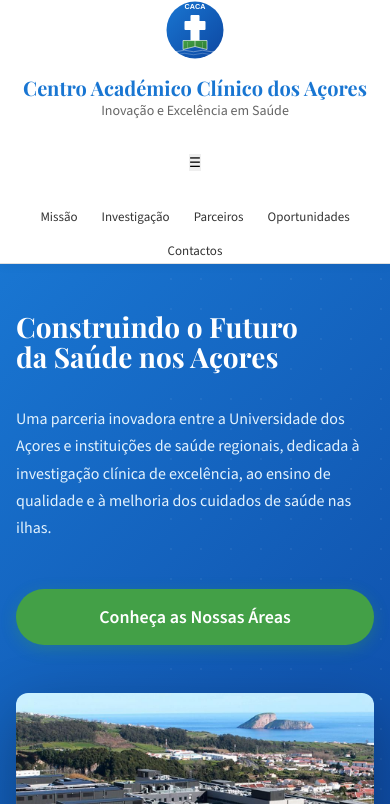
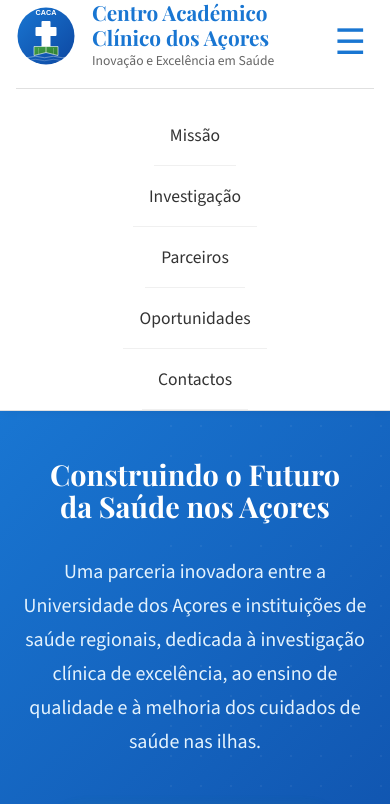
Before and after one commit to xaviluisxavier/CACA_Landing_Page, a plain HTML site: page index.html in a window 390 px wide. Both pictures are taken after a click on the button "Abrir menu". Shown: the top 804 px of the page. Drawn offline with nearby package versions, Linux system fonts and the light colour scheme.

Commit message:
Refactor CSS for improved readability and responsiveness
Removed unnecessary comments and adjusted spacing variables for consistency. Updated font sizes and layout properties for better responsiveness.

```diff
--- a/style.css
+++ b/style.css
@@ -1,5 +1,4 @@
 :root {
-    /* Cores */
     --color-primary: #1976D2;
     --color-primary-dark: #0D47A1;
     --color-secondary: #43A047;
@@ -7,38 +6,34 @@
     --color-accent-orange: #FF6F00;
     --color-accent-purple: #7B1FA2;
     --color-accent-red: #C62828;
-
-    /* Neutros */
     --color-white: #FFFFFF;
     --color-off-white: #F8F9FA;
     --color-light-gray: #E0E0E0;
     --color-gray: #666666;
     --color-dark-gray: #333333;
     --color-navy: #1A237E;
-
-    /* Tipografia */
     --font-display: 'Playfair Display', serif;
     --font-body: 'Source Sans 3', sans-serif;
-
-    /* Espaçamento */
     --spacing-xs: 0.5rem;
     --spacing-sm: 1rem;
     --spacing-md: 2rem;
     --spacing-lg: 3rem;
     --spacing-xl: 4rem;
     --spacing-2xl: 6rem;
-
-    /* Layout */
     --container-width: 1200px;
     --border-radius: 12px;
     --transition: all 0.3s ease;
 }
 
-/* RESET & BASE */
 * {
     margin: 0;
     padding: 0;
     box-sizing: border-box;
+}
+
+html, body {
+    max-width: 100vw;
+    overflow-x: hidden;
 }
 
 html {
@@ -51,7 +46,6 @@ body {
     line-height: 1.6;
     color: var(--color-dark-gray);
     background-color: var(--color-off-white);
-    overflow-x: hidden;
 }
 
 img {
@@ -93,16 +87,18 @@ button {
 
 .header-content {
     display: flex;
+    flex-direction: row;
     justify-content: space-between;
     align-items: center;
-    padding: var(--spacing-sm) var(--spacing-md);
-    gap: var(--spacing-md);
+    padding: 1rem var(--spacing-md);
+    width: 100%;
 }
 
 .logo-section {
     display: flex;
+    flex-direction: row;
     align-items: center;
-    gap: var(--spacing-sm);
+    gap: 1rem;
 }
 
 .logo {
@@ -114,6 +110,7 @@ button {
 .site-title {
     display: flex;
     flex-direction: column;
+    justify-content: center;
 }
 
 .title-main {
@@ -122,31 +119,50 @@ button {
     font-weight: 700;
     color: var(--color-primary);
     line-height: 1.2;
+    margin: 0;
+    white-space: nowrap;
 }
 
 .title-sub {
-    font-size: 0.875rem;
+    font-size: 0.9rem;
     color: var(--color-gray);
     font-weight: 400;
+    margin: 0;
+    display: block;
+    white-space: nowrap;
+}
+
+.main-nav {
+    display: flex;
+    align-items: center;
 }
 
 .main-nav ul {
     display: flex;
-    gap: var(--spacing-md);
+    flex-direction: row;
+    align-items: center;
+    gap: 1.5rem;
+    margin: 0;
+    padding: 0;
 }
 
 .main-nav a {
-    font-size: 0.9375rem;
+    font-size: 1rem;
     font-weight: 500;
     color: var(--color-dark-gray);
-    padding: var(--spacing-xs) var(--spacing-sm);
+    padding: 0.5rem 1rem;
     border-radius: 6px;
+    display: block;
 }
 
 .main-nav a:hover,
 .main-nav a:focus-visible {
     color: var(--color-primary);
     background-color: rgba(25, 118, 210, 0.08);
+}
+
+.mobile-menu-toggle {
+    display: none;
 }
 
 .hero {
@@ -243,23 +259,22 @@ section {
     font-style: italic;
 }
 
-/* Estado inicial: Escondido e encolhido */
 .research-areas {
     overflow: hidden;
     max-height: 0;
     padding-top: 0;
     padding-bottom: 0;
-    transition:
-        max-height 0.8s ease-in-out,
-        padding 0.8s ease-in-out,
-        opacity 0.4s ease;
+    visibility: hidden;
+    opacity: 0;
+    transition: max-height 0.8s ease-in-out, padding 0.8s ease-in-out, visibility 0.8s, opacity 0.4s ease;
 }
 
-/* Estado ativo: Visível e expandido */
 .research-areas.visible {
     max-height: 2000px;
     padding-top: 40px;
     padding-bottom: 40px;
+    visibility: visible;
+    opacity: 1;
 }
 
 .research-grid {
@@ -415,6 +430,27 @@ section {
     color: var(--color-gray);
 }
 
+.grafico-placeholder {
+    width: 100%;
+    height: 300px;
+    background-color: transparent;
+    overflow: hidden;
+    position: relative;
+}
+
+#opportunityChart {
+    width: 100%;
+    max-width: 100%;
+    height: 100%;
+    display: block;
+}
+
+#opportunityChart:focus-visible {
+    outline: 3px solid var(--color-primary);
+    outline-offset: 4px;
+    border-radius: 8px;
+}
+
 .contacts {
     background-color: var(--color-white);
 }
@@ -435,7 +471,7 @@ section {
 
 .contact-info-title,
 .contact-form-title {
-    font-size: 1.5rem;
+    font-size: 1.2rem;
     font-weight: 700;
     color: var(--color-dark-gray);
     margin-bottom: var(--spacing-md);
@@ -447,7 +483,7 @@ section {
 
 .contact-label {
     display: block;
-    font-size: 2.5rem;
+    font-size: 2.1rem;
     font-weight: 600;
     color: var(--color-primary);
     margin-bottom: var(--spacing-xs);
@@ -499,6 +535,7 @@ section {
 
 .form-group input,
 .form-group textarea {
+    width: 100%;
     padding: 0.75rem;
     border: 1px solid var(--color-light-gray);
     border-radius: 6px;
@@ -506,6 +543,7 @@ section {
     font-size: 0.9375rem;
     transition: var(--transition);
     background-color: var(--color-white);
+    box-sizing: border-box;
 }
 
 .form-group input:focus,
@@ -612,14 +650,68 @@ section {
     font-size: 0.875rem;
 }
 
-#opportunityChart {
-    width: 100%;
-    height: 100%;
-    display: block;
-}
+@media (max-width: 1024px) {
+    .header-content {
+        flex-wrap: wrap;
+        padding: 1rem 1.5rem;
+        position: relative;
+    }
 
-/* Tablets (≤1024px) */
-@media (max-width: 1024px) {
+    .logo-section {
+        max-width: calc(100% - 60px);
+    }
+
+    .title-main {
+        font-size: 1.3rem;
+        white-space: normal;
+    }
+
+    .title-sub {
+        font-size: 0.85rem;
+        white-space: normal;
+    }
+
+    .mobile-menu-toggle {
+        display: block;
+        background: transparent;
+        border: none;
+        font-size: 2.2rem;
+        color: var(--color-primary);
+        position: absolute;
+        right: 1.5rem;
+        top: 1.2rem;
+        transform: none;
+    }
+
+    .main-nav {
+        width: 100%;
+        display: none;
+        margin-top: 1rem;
+        border-top: 1px solid var(--color-light-gray);
+        padding-top: 1rem;
+    }
+
+    .main-nav.active {
+        display: block;
+    }
+
+    .main-nav ul {
+        flex-direction: column;
+        width: 100%;
+        align-items: center;
+        gap: 0;
+    }
+
+    .main-nav a {
+        display: block;
+        width: 100%;
+        text-align: center;
+        padding: 1rem;
+        font-size: 1.1rem;
+        border-radius: 0;
+        border-bottom: 1px solid #f0f0f0;
+    }
+
     .hero-content {
         grid-template-columns: 1fr;
         gap: var(--spacing-lg);
@@ -627,6 +719,17 @@ section {
 
     .hero-title {
         font-size: 2.5rem;
+        text-align: center;
+    }
+
+    .hero-description {
+        text-align: center;
+    }
+
+    .hero-text {
+        display: flex;
+        flex-direction: column;
+        align-items: center;
     }
 
     .research-grid {
@@ -640,62 +743,12 @@ section {
     .opportunities-grid {
         grid-template-columns: repeat(2, 1fr);
     }
-
-    .box {
-        width: 100px;
-        height: 100px;
-        background-color: #ff4757;
-        border-radius: 8px;
-        margin: 50px;
-    }
-
-    .grafico {
-        width: 100%;
-        height: 300px;
-    }
-
-    .grafico-placeholder {
-        width: 100%;
-        height: 100%;
-        background-color: #e0e0e0;
-        display: flex;
-        align-items: center;
-        justify-content: center;
-        color: #666666;
-        font-size: 1.25rem;
-    }
 }
 
-/* Mobile (≤768px) */
 @media (max-width: 768px) {
     :root {
         --spacing-xl: 3rem;
         --spacing-2xl: 4rem;
-    }
-
-    .header-content {
-        flex-direction: column;
-        padding: var(--spacing-sm);
-    }
-
-    .logo-section {
-        flex-direction: column;
-        text-align: center;
-    }
-
-    .title-main {
-        font-size: 1.25rem;
-    }
-
-    .main-nav ul {
-        flex-wrap: wrap;
-        justify-content: center;
-        gap: var(--spacing-xs);
-    }
-
-    .main-nav a {
-        font-size: 0.8125rem;
-        padding: var(--spacing-xs);
     }
 
     .hero {
@@ -703,11 +756,12 @@ section {
     }
 
     .hero-title {
-        font-size: 2rem;
+        font-size: 2.2rem;
     }
 
-    .hero-description {
-        font-size: 1rem;
+    .cta-button {
+        width: 100%;
+        max-width: 280px;
     }
 
     .section-title {
@@ -716,10 +770,7 @@ section {
 
     .research-grid,
     .partners-grid,
-    .opportunities-grid {
-        grid-template-columns: 1fr;
-    }
-
+    .opportunities-grid,
     .contact-wrapper {
         grid-template-columns: 1fr;
     }
@@ -735,24 +786,20 @@ section {
     }
 }
 
-/* Small mobile (≤480px) */
 @media (max-width: 480px) {
     .container {
         padding: 0 var(--spacing-sm);
     }
 
-    .hero-title, .section-title {
-        font-size: 1.75rem;
+    .hero-title {
+        font-size: 1.8rem;
     }
 
-    .cta-button,
-    .submit-button {
-        width: 100%;
-        text-align: center;
+    .section-title {
+        font-size: 1.75rem;
     }
 }
 
-/* Acessibilidade de Teclado */
 :focus-visible {
     outline: 2px solid var(--color-primary);
     outline-offset: 2px;
```
